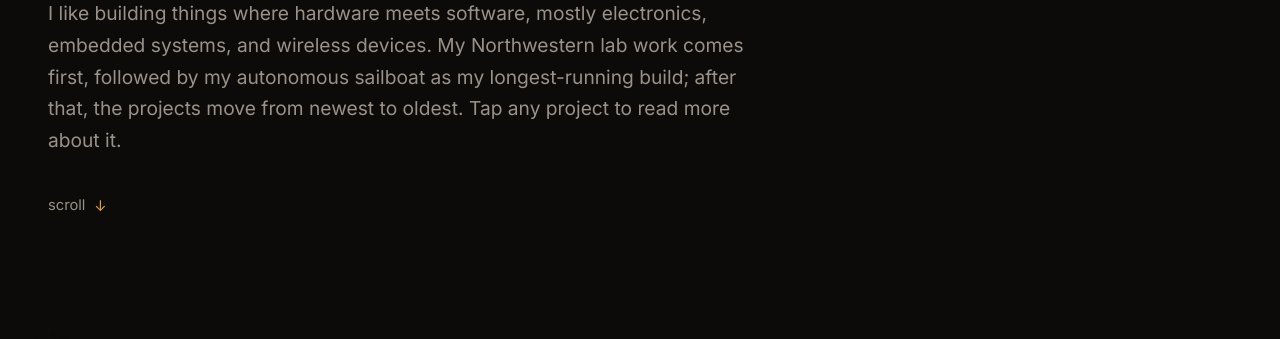
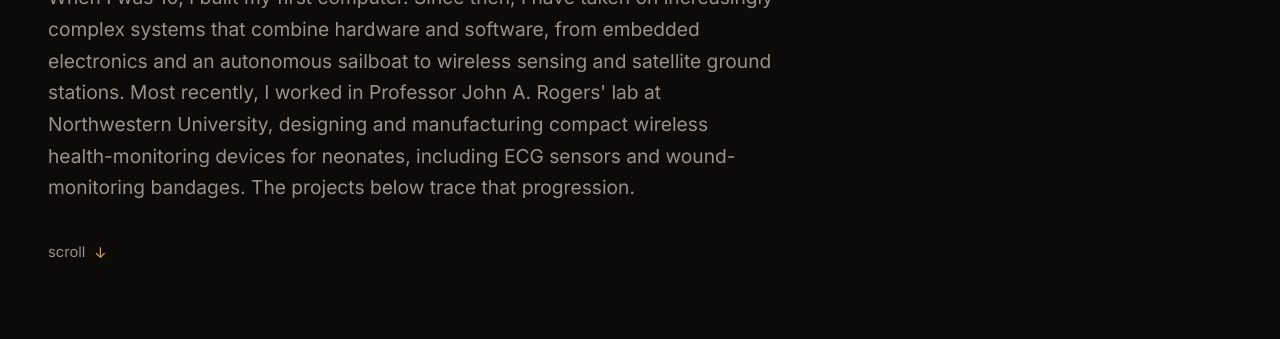
Before and after one commit to JonahSeidman/projects, a website: page index.html in a window 1280 px wide. Shown: the part 288-627 px from the top of the page. Drawn offline with Linux system fonts and the light colour scheme.

Commit message:
Rewrite introduction around technical growth

```diff
--- a/index.html
+++ b/index.html
@@ -7,7 +7,7 @@
   <meta name="description" content="Electronics and embedded projects, from an autonomous sailboat and wireless neonatal health monitors to satellite imagery and cosmic-ray detection." />
   <meta name="theme-color" content="#0c0b0a" />
   <meta property="og:title" content="Jonah Seidman | Projects" />
-  <meta property="og:description" content="Electronics, embedded systems, and wireless health-monitoring work." />
+  <meta property="og:description" content="A progression from early computer builds to autonomous systems and wireless neonatal health devices." />
   <meta property="og:type" content="website" />
   <link rel="preconnect" href="https://fonts.googleapis.com" />
   <link rel="preconnect" href="https://fonts.gstatic.com" crossorigin />
@@ -25,7 +25,7 @@
     <div class="hero-inner">
       <p class="hero-name">Jonah Seidman</p>
       <h1 class="hero-title">Things I've built.</h1>
-      <p class="hero-intro">I like building things where hardware meets software, mostly electronics, embedded systems, and wireless devices. My Northwestern lab work comes first, followed by my autonomous sailboat as my longest-running build; after that, the projects move from newest to oldest. Tap any project to read more about it.</p>
+      <p class="hero-intro">When I was 10, I built my first computer. Since then, I have taken on increasingly complex systems that combine hardware and software, from embedded electronics and an autonomous sailboat to wireless sensing and satellite ground stations. Most recently, I worked in Professor John A. Rogers' lab at Northwestern University, designing and manufacturing compact wireless health-monitoring devices for neonates, including ECG sensors and wound-monitoring bandages. The projects below trace that progression.</p>
       <a class="hero-cue" id="heroCue" href="#" aria-label="Scroll down">
         <span>scroll</span>
         <span class="hero-cue-arrow">↓</span>
```
